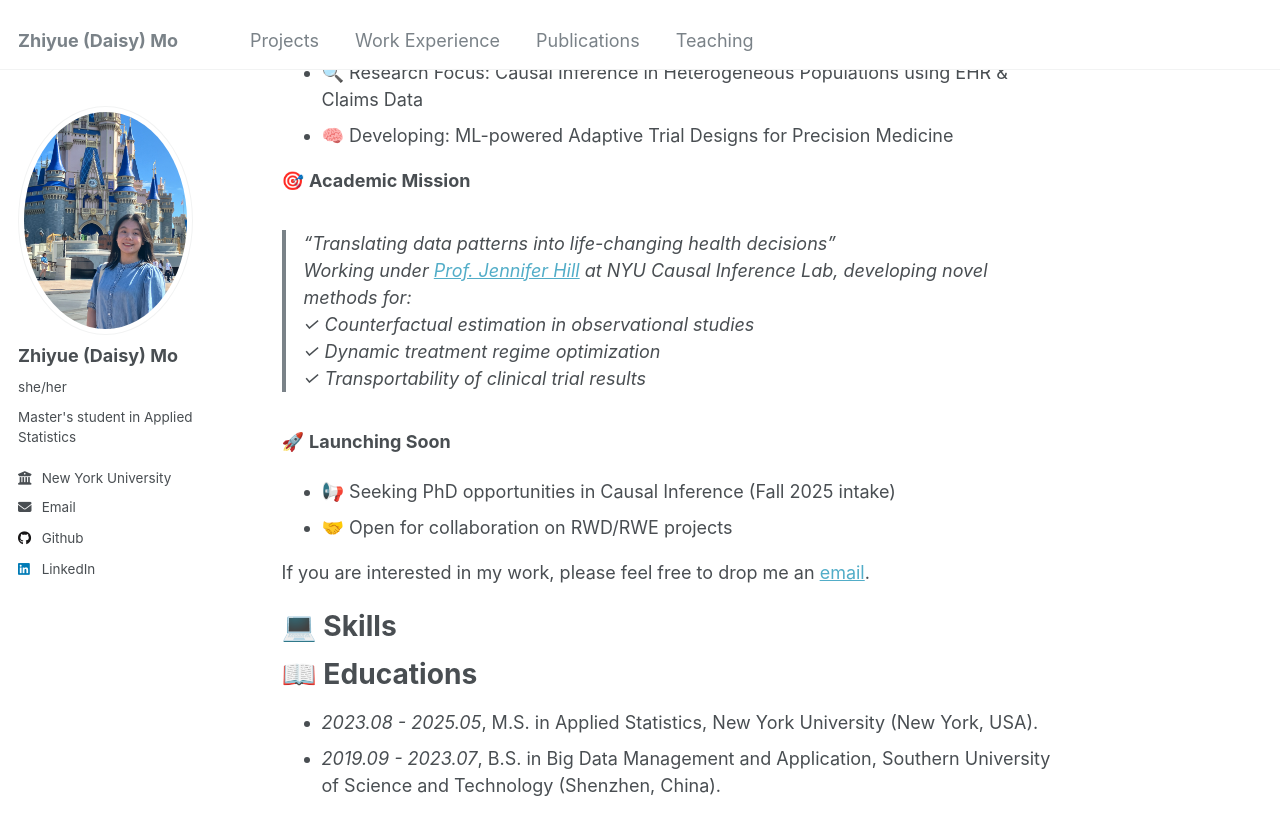
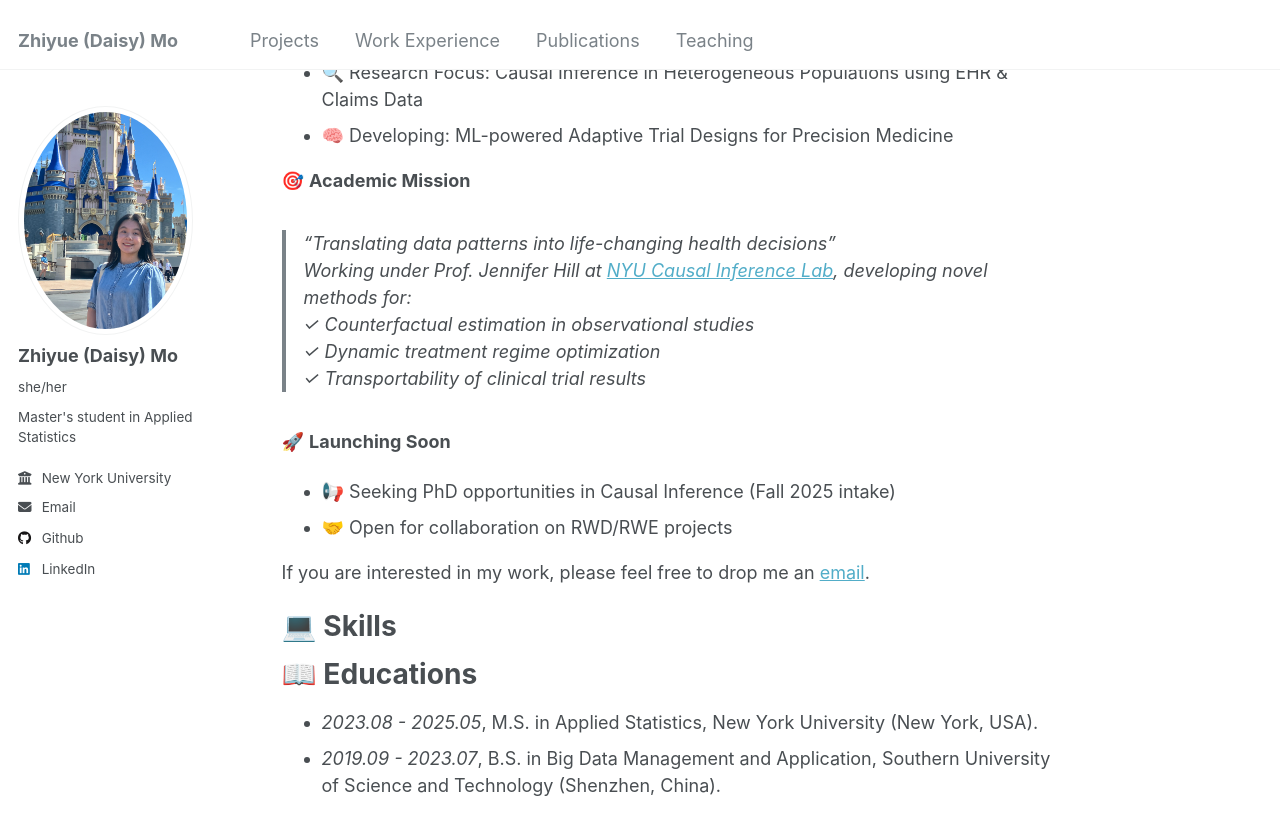
Before and after one commit to zhiyuemo/zhiyuemo.github.io, a Jekyll site: the page built from _pages/about.md, in a window 1280 px wide and 900 px high, scrolled down 306 px. Shown: the top 835 px of the window. Built offline with Jekyll 4.4.1, drawn with Linux system fonts in a browser that asks for light colours; part of the change alters nothing that is shown.

```diff
--- a/_pages/about.md
+++ b/_pages/about.md
@@ -26,7 +26,7 @@ redirect_from:
 
 🎯 **Academic Mission**
 > *"Translating data patterns into life-changing health decisions"*
-Working under [Prof. Jennifer Hill](https://example.link) at NYU Causal Inference Lab, developing novel methods for:
+Working under Prof. Jennifer Hill at [NYU Causal Inference Lab](https://thinkcausal.org/en/), developing novel methods for:
 ✓ Counterfactual estimation in observational studies
 ✓ Dynamic treatment regime optimization
 ✓ Transportability of clinical trial results
```
